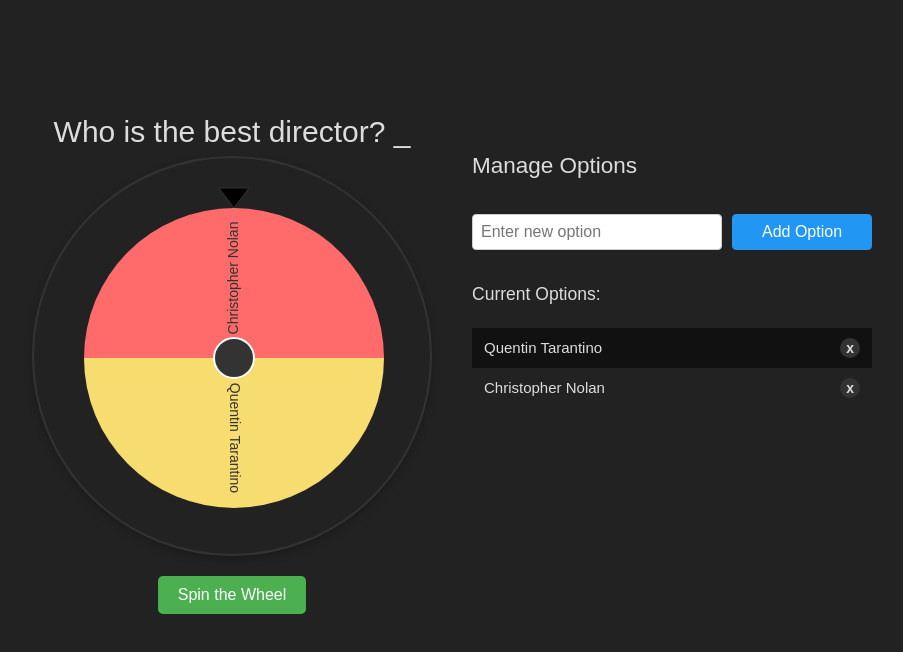
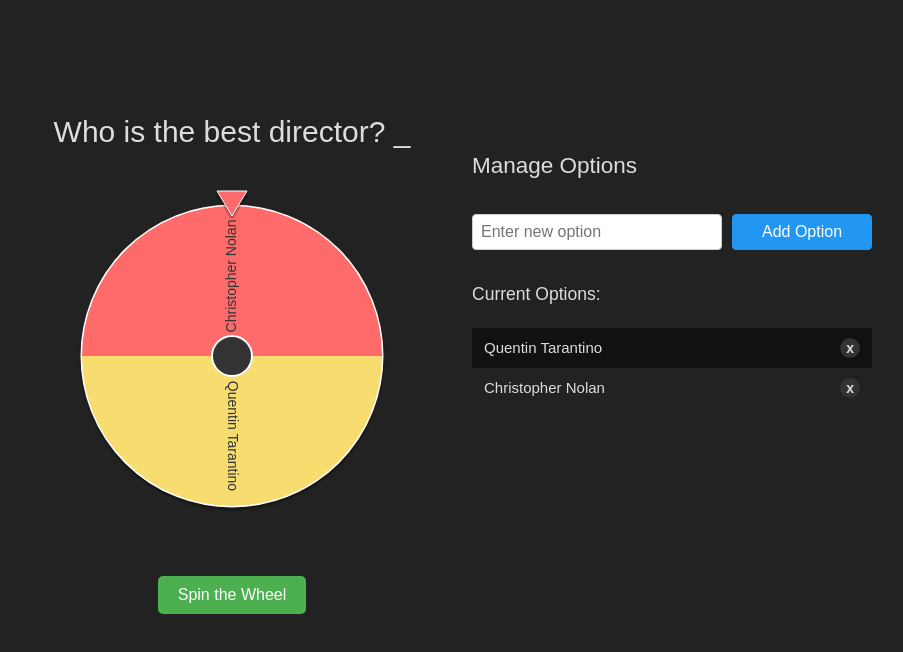
Before and after one commit to krasej/wheeloffortune, a Vue app: page / in a window 1280 px wide. Shown: the top 652 px of the page, without its empty margins (188-1091 px from the left). Built offline with nearby package versions, Linux system fonts and the light colour scheme.

Commit message:
Changes to display of the wheel. And the little nook!

```diff
--- a/src/App.vue
+++ b/src/App.vue
@@ -1,5 +1,5 @@
 <script setup lang="ts">
-import { ref, onMounted, computed } from 'vue'
+import { ref, onMounted, computed, watch } from 'vue'
 
 const angle = ref(0)
 const isSpinning = ref(false)
@@ -9,6 +9,11 @@
 let title = ref('Who is the best director?')
 let editTitle = ref(false)
 
+const watchTitle = watch(title, (newValue) => {
+
+  document.title = newValue
+}
+  , { immediate: true })
 
 const segments = ref([
   'Quentin Tarantino',
@@ -112,15 +117,17 @@
     </div>
 
     <svg width="400" height="400" class="wheel-svg">
+      <circle cx="200" cy="200" r="150" class="outer-circle" />
       <g v-for="(label, i) in segments" :key="i" class="segment"
         :style="{ transform: `rotate(${angle}deg)`, transformOrigin: '200px 200px' }">
         <path :d="getPath(i)" />
-        <text :x="getTextX(i)+10" :y="getTextY(i)"
+        <text :x="getTextX(i) + 10" :y="getTextY(i)"
           :transform="`rotate(${getRadialAngle(i)}, ${getTextX(i)}, ${getTextY(i)})`" class="segment-text">{{ label
           }}</text>
       </g>
+
       <circle cx="200" cy="200" r="20" class="center-circle" />
-      <polygon points="200,50 185,30 215,30" class="pointer" />
+      <polygon points="200,60 185,35 215,35" class="pointer" />
     </svg>
     <button @click="spin" :disabled="isSpinning || numSegments === 0" class="spin-button">
       {{ isSpinning ? 'Spinning...' : 'Spin the Wheel' }}
@@ -140,7 +147,7 @@
       <button @click="addPrize" class="add-button">Add Option</button>
     </div>
     <h3>Current Options:</h3>
-    <ul v-if="segments.length > 0" class="prize-list" >
+    <ul v-if="segments.length > 0" class="prize-list">
       <li v-for="(prize, index) in segments" :key="index">
         {{ prize }}
         <button @click="removePrize(index)" class="remove-button">x</button>
@@ -150,7 +157,6 @@
 </template>
 
 <style>
-
 :root {
   --color-background: #222;
   --color-text: #ddd;
@@ -173,13 +179,15 @@
   --color-white: #ffffff;
 }
 
-html, body {
+html,
+body {
   margin: 0;
   padding: 0;
   background-color: var(--color-background);
   color: var(--color-text);
   font-family: 'Arial', sans-serif;
 }
+
 .wheel-container {
   display: flex;
   flex-direction: column;
@@ -188,9 +196,6 @@
 }
 
 .wheel-svg {
-  border: 2px solid var(--color-card-border);
-  border-radius: 50%;
-  box-shadow: 0 4px 8px var(--color-card-shadow);
   margin-bottom: 20px;
 }
 
@@ -205,6 +210,7 @@
 g.segment:nth-of-type(2n) {
   fill: var(--color-segment-second);
 }
+
 g.segment:nth-of-type(3n) {
   fill: var(--color-segment-third);
 }
@@ -226,10 +232,18 @@
   stroke-width: 2;
 }
 
+.outer-circle {
+  fill: none;
+  stroke: var(--color-white);
+  stroke-width: 3;
+  filter: drop-shadow(0 2px 1px rgba(0, 0, 0, 0.5));
+}
+
 .pointer {
-  fill: var(--color-segment-secondary);
-  stroke: var(--color-card-border);
+  fill: var(--color-segment-second);
+  stroke: var(--color-white);
   stroke-width: 1;
+  filter: drop-shadow(0 2px 1px rgba(0, 0, 0, 0.5));
 }
 
 .title-heading {
@@ -243,10 +257,14 @@
 }
 
 @keyframes blink-cursor {
-  0%, 50% {
+
+  0%,
+  50% {
     opacity: 1;
   }
-  50.01%, 100% {
+
+  50.01%,
+  100% {
     opacity: 0;
   }
 }
@@ -289,7 +307,7 @@
   background-color: var(--color-text-muted);
 }
 
-.prize-list{
+.prize-list {
   padding-left: 0;
 }
 
@@ -309,7 +327,8 @@
   flex-wrap: wrap;
 }
 
-.prize-input, .edit-input {
+.prize-input,
+.edit-input {
   padding: 8px;
   font-size: 16px;
   border: 1px solid var(--color-border-muted);
@@ -317,7 +336,7 @@
   width: 250px;
 }
 
-.edit-input{
+.edit-input {
   margin-top: 10px;
   margin-bottom: 20px;
 }
@@ -347,7 +366,7 @@
 
 @media (min-width : 1024px) {
   .manage-options {
-      padding: 20px;
+    padding: 20px;
   }
 
   .add-button {
@@ -371,12 +390,12 @@
   background-color: var(--color-surface);
 }
 
-h2{
+h2 {
   margin-bottom: 30px;
   margin-top: 40px;
 }
 
-h3{
+h3 {
   margin-top: 30px;
   margin-bottom: 20px;
 }
```
